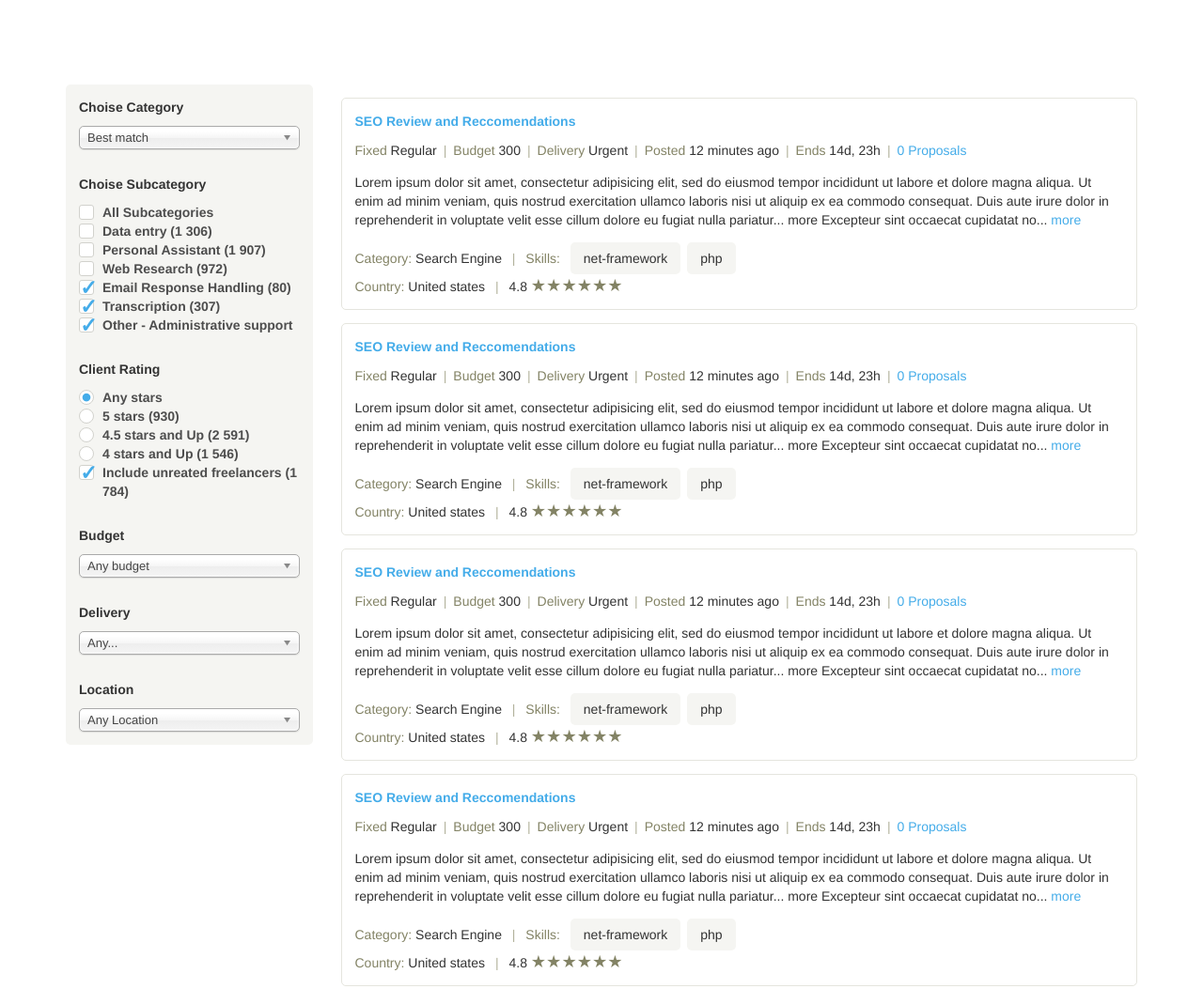
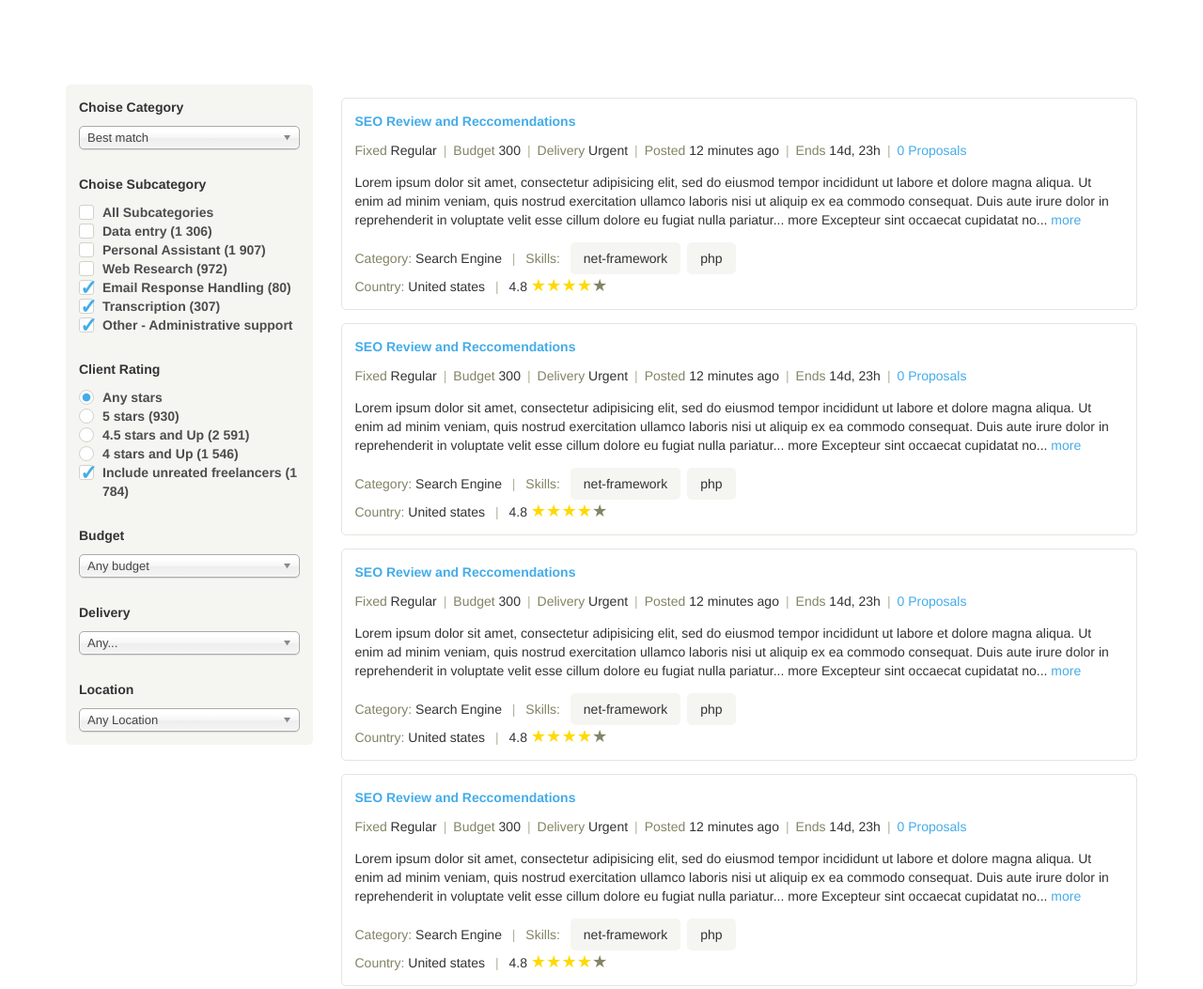
Before and after one commit to belonog/test-assignment, a website with bundled scripts: page src/index.html in a window 1280 px wide. Shown: the top 1053 px of the page at 94% size. Built offline with nearby package versions, Linux system fonts and the light colour scheme; files whose address does not match are found by name.

Commit message:
stars rating was added

```diff
--- a/src/js/jobs-catalogue/index.js
+++ b/src/js/jobs-catalogue/index.js
@@ -34,7 +34,13 @@
               <span>Country: </span> ${job.client.country}
             </li>
             <li class="job-item__option-item">
-              ${job.client.rating} <span class="job-item__stars">★★★★★★</span>
+              ${job.client.rating}
+              <span class="job-item__stars">
+                <span class="job-item__stars_marked">
+                ${'★'.repeat(Math.floor(job.client.rating))
+                  + '</span>'
+                  + '★'.repeat(5 - Math.floor(job.client.rating))}
+              </span>
             </li>
           </ul>
         </li>
--- a/src/style/blocks/jobs-catalogue.scss
+++ b/src/style/blocks/jobs-catalogue.scss
@@ -60,6 +60,10 @@
       color: darken($light-gray, 50%);
       font-size: 1.3em;
       line-height: .8;
+
+      &_marked {
+        color: #ffd900;
+      }
     }
   }
 }
```
Also changed, not shown: build/css/main.css, build/js/build.js, 2 other files.
